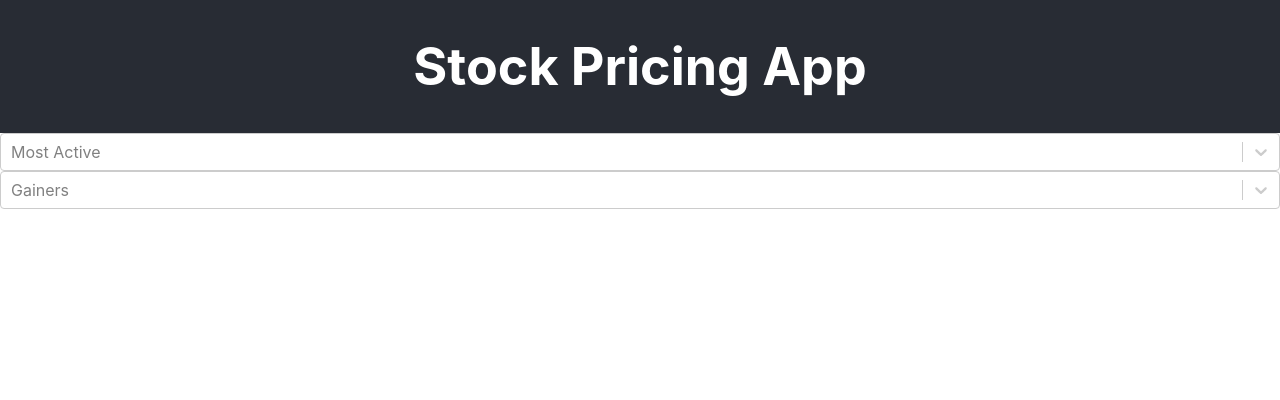
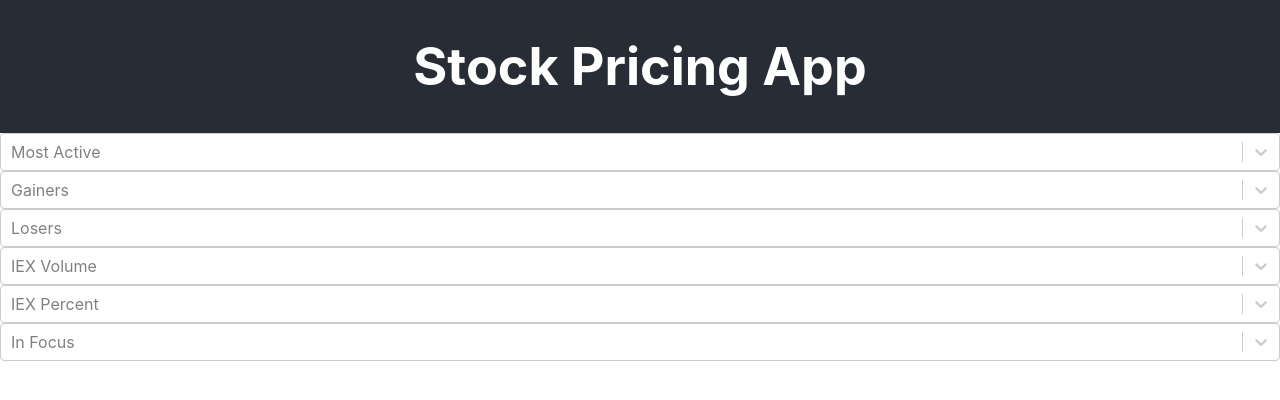
Before and after one commit to amyru/stock-price-app, a React (Create React App) app: page / in a window 1280 px wide. Shown: the top 400 px of the page. Built offline with nearby package versions, Linux system fonts and the light colour scheme.

Commit message:
adding other dropdown lists and company summary card

```diff
--- a/src/App.js
+++ b/src/App.js
@@ -2,14 +2,19 @@
 import React, { Component } from 'react';
 import './styles/App.css';
 import StockListNav from "./components/StockListNav";
+import CompanyStockInfo from "./components/CompanyStockInfo";
 
 class App extends Component<{},{}> {
   constructor() {
     super();
     this.state = {
       lists: {
-        mostactive: [],
-        gainers: []
+        gainers: [],
+        infocus: [],
+        iexpercent: [],
+        iexvolume: [],
+        losers: [],
+        mostactive: []
       },
       selectedOption: {}
     }
@@ -24,8 +29,13 @@ class App extends Component<{},{}> {
     }))
   }
 
-  getStockInfo = (selectedOption) => {
+  getStockInfo = selectedOption => {
     this.setState(() => ({ selectedOption }))
+  }
+
+  renderCompanyInfo = () => {
+    if(Object.keys(this.state.selectedOption).length === 0) return null;
+    return <CompanyStockInfo company={this.state.selectedOption} />
   }
 
   render() {
@@ -35,6 +45,7 @@ class App extends Component<{},{}> {
           <h1>Stock Pricing App</h1>
         </header>
         <StockListNav lists={this.state.lists} storeResults={this.storeResults} getStockInfo={this.getStockInfo} />
+        {this.renderCompanyInfo()}
       </div>
     );
   }
--- /dev/null
+++ b/src/components/CompanyStockInfo.js
@@ -0,0 +1,37 @@
+// @flow
+import React from "react";
+
+type Props = {
+  company: Object
+}
+
+export default function CompanyStockInfo({company}: Props) {
+  const { companyName, description, latestPrice, symbol } = company;
+
+  const renderDescription = () => {
+    if(!description) return null;
+    return(
+      <div>
+        <h3>Company Description</h3>
+        <p>{description}</p>
+      </div>
+    )
+  }
+
+  return (
+    <article>
+      <header>
+        <h2>{companyName} Summary</h2>
+      </header>
+      <div>
+        <h3>Symbol</h3>
+        <p>{symbol}</p>
+      </div>
+      <div>
+        <h3>Latest Price</h3>
+        <p>${latestPrice} USD</p>
+      </div>
+      {renderDescription()}
+    </article>
+  )
+}
--- a/src/components/StockListNav.js
+++ b/src/components/StockListNav.js
@@ -7,7 +7,13 @@ type Props = {
   storeResults: Function
 }
 
-export default function StockListNav({getStockInfo, lists, storeResults}: Props) {
+export default function StockListNav({
+  getStockInfo,
+  lists,
+  storeResults
+}: Props) {
+  const noResults = "No current activity, please check back later";
+
   return (
     <nav>
       <SymbolList
@@ -16,6 +22,7 @@ export default function StockListNav({getStockInfo, lists, storeResults}: Props)
         list={lists.mostactive}
         storeResults={storeResults}
         getStockInfo={getStockInfo}
+        noResults={noResults}
       />
       <SymbolList
         listName="Gainers"
@@ -24,6 +31,36 @@ export default function StockListNav({getStockInfo, lists, storeResults}: Props)
         storeResults={storeResults}
         getStockInfo={getStockInfo}
       />
+      <SymbolList
+        listName="Losers"
+        apiList="losers"
+        list={lists.losers}
+        storeResults={storeResults}
+        getStockInfo={getStockInfo}
+      />
+      <SymbolList
+        listName="IEX Volume"
+        apiList="iexvolume"
+        list={lists.iexvolume}
+        storeResults={storeResults}
+        getStockInfo={getStockInfo}
+        noResults={noResults}
+      />
+      <SymbolList
+        listName="IEX Percent"
+        apiList="iexpercent"
+        list={lists.iexpercent}
+        storeResults={storeResults}
+        getStockInfo={getStockInfo}
+        noResults={noResults}
+      />
+      <SymbolList
+        listName="In Focus"
+        apiList="infocus"
+        list={lists.infocus}
+        storeResults={storeResults}
+        getStockInfo={getStockInfo}
+      />
     </nav>
   )
 }
--- a/src/components/SymbolList.js
+++ b/src/components/SymbolList.js
@@ -8,10 +8,18 @@ type Props = {
   getStockInfo: Function,
   list: Object,
   listName: string,
+  noResults?: string,
   storeResults: Function
 }
 
-export default function SymbolList({list, listName, apiList, storeResults, getStockInfo}: Props) {
+export default function SymbolList({
+  list,
+  listName,
+  apiList,
+  storeResults,
+  noResults,
+  getStockInfo
+}: Props) {
   const getOptions = async e => {
     if(list.length > 0) return null;
     const results = await getSymbolList({apiList});
@@ -20,7 +28,13 @@ export default function SymbolList({list, listName, apiList, storeResults, getSt
 
   const handleChange = async selectedOption => {
     const description = await getCompanyDescription({symbol: selectedOption.symbol});
-    await getStockInfo({...selectedOption, ...description});
+    await getStockInfo({...selectedOption, description});
+  }
+
+  const noResultsMessage = () => {
+    if(list.length === 0) {
+      return noResults;
+    }
   }
 
   return (
@@ -29,10 +43,12 @@ export default function SymbolList({list, listName, apiList, storeResults, getSt
       onMenuOpen={getOptions}
       options={list}
       isLoading={false}
-      noOptionsMessage={()=>"no results"}
+      noOptionsMessage={noResultsMessage}
       hideSelectedOptions={true}
       isSearchable={false}
       placeholder={listName}
     />
   )
 }
+
+SymbolList.defaultProps = { noResults: "No Results" };
--- a/src/services/api.js
+++ b/src/services/api.js
@@ -10,7 +10,7 @@ export const getSymbolList = async({apiList}) => {
 
 export const getCompanyDescription = async({symbol}) => {
   const company = await getCompany(symbol);
-  return { description: company.description };
+  return company.description;
 }
 
 const getCompany = async symbol => {
@@ -22,7 +22,8 @@ const getCompany = async symbol => {
 const formatResults = results => {
   return results.map( quote => {
     return {
-      price: quote.latestPrice,
+      companyName: quote.companyName,
+      latestPrice: quote.latestPrice,
       symbol: quote.symbol,
       label: quote.symbol,
       value: quote.symbol
```
